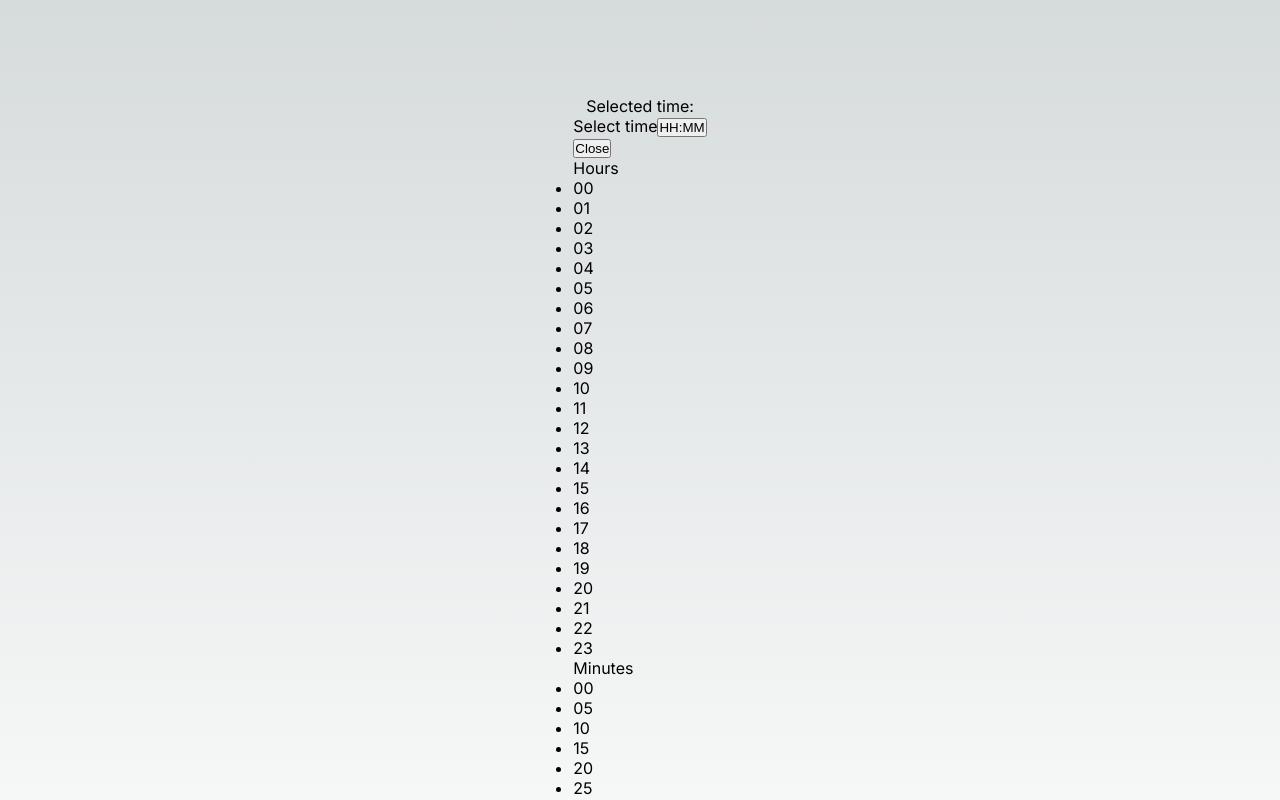
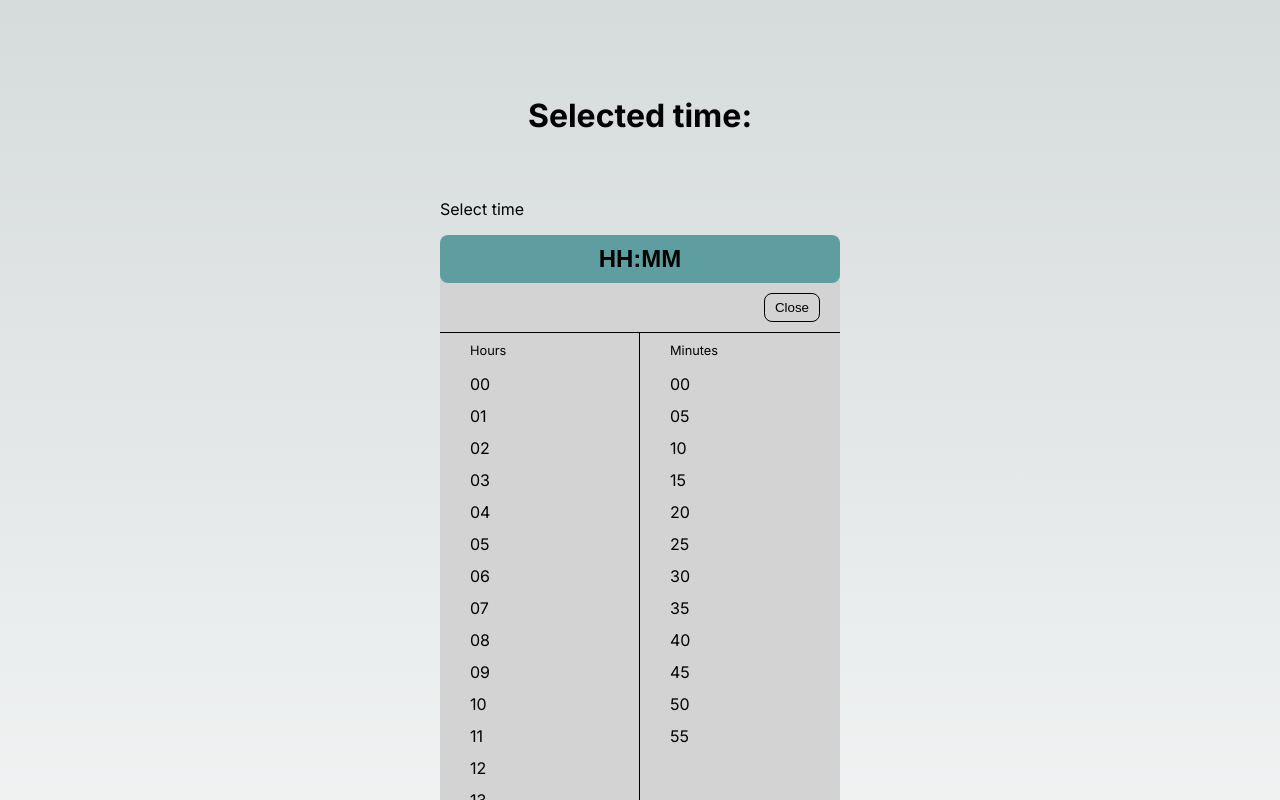
Before and after one commit to thepunkyone/time-picker, a Next.js app: page / in a window 1280 px wide. Both pictures are taken after a click on the button "HH:MM". Shown: the top 800 px of the page. Built offline with nearby package versions, Linux system fonts and the light colour scheme.

Commit message:
style: styled component

```diff
--- a/src/components/TimePicker/index.js
+++ b/src/components/TimePicker/index.js
@@ -12,7 +12,7 @@ const initialState = {
   minutes: { value: null, label: "MM" },
 };
 
-const TimePicker = ({ dateAndTime, onChange }) => {
+const TimePicker = ({ className, dateAndTime, onChange }) => {
   const [menuOpen, setMenuOpen] = useState(false);
   const [time, setTime] = useState(initialState);
 
@@ -63,9 +63,12 @@ const TimePicker = ({ dateAndTime, onChange }) => {
   };
 
   return (
-    <div>
-      <span id="label">Select time</span>
+    <div className={classNames(styles.field, className)}>
+      <span className={styles.label} id="label">
+        Select time
+      </span>
       <button
+        className={styles.button}
         aria-labelledby="label"
         aria-controls="menu"
         aria-expanded={menuOpen}
@@ -89,6 +92,7 @@ const TimePicker = ({ dateAndTime, onChange }) => {
 };
 
 TimePicker.propTypes = {
+  className: PropTypes.string,
   dateAndTime: PropTypes.string.isRequired,
   onChange: PropTypes.func.isRequired,
 };
--- a/src/components/TimePicker/styles.module.css
+++ b/src/components/TimePicker/styles.module.css
@@ -1,3 +1,33 @@
+
+.field {
+    display: block;
+    width: 100%;
+}
+
+.label {
+    display: block;
+    margin-bottom: 1em;
+}
+
+.button {
+    position: relative;
+    display: block;
+    width: 100%;
+    color: black;
+    background-color: darkgray;
+    border: none;
+    border-radius: 8px;
+    padding: 10px;
+    font-size: 1.5rem;
+    font-weight: 600;
+    cursor: pointer;
+    z-index: 5;
+}
+
+.button:hover, .button:focus {
+    background-color: cadetblue;
+}
+
 .menu {
     opacity: 0;
     visibility: hidden;
--- a/src/components/TimePickerListbox/index.js
+++ b/src/components/TimePickerListbox/index.js
@@ -1,11 +1,17 @@
 import React from "react";
 import PropTypes from "prop-types";
 
-const TimePickerListbox = ({ label, times, selectedTime, onChange }) => {
+const TimePickerListbox = ({
+  className,
+  label,
+  times,
+  selectedTime,
+  onChange,
+}) => {
   const labelId = `${label}-description`;
 
   return (
-    <>
+    <div className={className}>
       <span id={labelId}>{label}</span>
       <ul role="listbox" aria-labelledby={labelId}>
         {times.map((time) => (
@@ -14,16 +20,18 @@ const TimePickerListbox = ({ label, times, selectedTime, onChange }) => {
             role="option"
             aria-selected={time.value === selectedTime}
             onClick={() => onChange(time)}
+            tabIndex={time.value === selectedTime ? -1 : 0}
           >
             {time.label}
           </li>
         ))}
       </ul>
-    </>
+    </div>
   );
 };
 
 TimePickerListbox.propTypes = {
+  className: PropTypes.string,
   label: PropTypes.string.isRequired,
   times: PropTypes.arrayOf(
     PropTypes.shape({
--- a/src/components/TimePickerMenu/index.js
+++ b/src/components/TimePickerMenu/index.js
@@ -1,10 +1,13 @@
 import React from "react";
 import PropTypes from "prop-types";
+import classNames from "classnames";
 
 import hoursOptions from "@/components/TimePickerMenu/times/hours";
 import minutesOptions from "@/components/TimePickerMenu/times/minutes";
 
 import TimePickerListbox from "@/components/TimePickerListbox";
+
+import styles from "./styles.module.css";
 
 const TimePickerMenu = ({
   className,
@@ -16,16 +19,20 @@ const TimePickerMenu = ({
   onClose,
 }) => {
   return (
-    <div className={className} id={id}>
-      <button onClick={onClose}>Close</button>
-      <div>
+    <div className={classNames(styles.menu, className)} id={id}>
+      <button className={styles.closeButton} onClick={onClose}>
+        Close
+      </button>
+      <div className={styles.lists}>
         <TimePickerListbox
+          className={styles.list}
           times={hoursOptions}
           selectedTime={hours}
           onChange={onSelectHours}
           label="Hours"
         />
         <TimePickerListbox
+          className={styles.list}
           times={minutesOptions}
           selectedTime={minutes}
           onChange={onSelectMinutes}
--- /dev/null
+++ b/src/components/TimePickerMenu/styles.module.css
@@ -0,0 +1,63 @@
+.menu {
+    background-color: lightgray;
+    padding-top: 16px;
+    margin-top: -16px;
+    border-bottom-left-radius: 8px;
+    border-bottom-right-radius: 8px;
+}
+
+.closeButton {
+    display: block;
+    margin: 10px 20px 10px auto;
+    background: none;
+    border: 1px solid black;
+    border-radius: 8px;
+    padding: 6px 10px;
+    color: black;
+    cursor: pointer;
+}
+
+.closeButton:hover, .closeButton:focus {
+    background-color: darkgrey;
+}
+
+.lists {
+    display: flex;
+    border-top: 1px solid black;
+}
+
+.list {
+    width: 50%;
+    padding: 10px 20px 20px;
+    color:black;
+}
+
+.list:first-of-type {
+    border-right: 1px solid black;
+}
+
+.list ul {
+    list-style-type: none;
+}
+
+.list span {
+    display: block;
+    margin-left: 10px;
+    margin-bottom: 10px;
+    font-size: 0.8rem;
+}
+
+.list li {
+    padding: 6px 10px;
+    border-radius: 4px;
+    cursor: pointer;
+
+}
+
+.list li:hover, .list li:focus {
+    background-color: cadetblue;
+}
+
+.list li[aria-selected=true] {
+    background-color: teal;
+}
--- a/src/pages/index.js
+++ b/src/pages/index.js
@@ -30,12 +30,16 @@ export default function Home() {
         <link rel="icon" href="/favicon.ico" />
       </Head>
       <main className={`${styles.main} ${inter.className}`}>
-        <p>
+        <h1 className={styles.heading}>
           Selected time:{" "}
           {userHasSelectedTime ? dayjs(dateAndTime).format("hh:mm") : ""}
-        </p>
+        </h1>
 
-        <TimePicker dateAndTime={dateAndTime} onChange={handleTimeChange} />
+        <TimePicker
+          className={styles.picker}
+          dateAndTime={dateAndTime}
+          onChange={handleTimeChange}
+        />
       </main>
     </>
   );
--- a/src/styles/Home.module.css
+++ b/src/styles/Home.module.css
@@ -3,227 +3,15 @@
   flex-direction: column;
   justify-content: space-between;
   align-items: center;
-  padding: 6rem;
+  padding: 6rem 2rem;
   min-height: 100vh;
 }
 
-.description {
-  display: inherit;
-  justify-content: inherit;
-  align-items: inherit;
-  font-size: 0.85rem;
-  max-width: var(--max-width);
-  width: 100%;
-  z-index: 2;
-  font-family: var(--font-mono);
+.heading {
+  max-width: 400px;
+  margin-bottom: 2em;
 }
 
-.description a {
-  display: flex;
-  justify-content: center;
-  align-items: center;
-  gap: 0.5rem;
+.picker {
+  max-width: 400px;
 }
-
-.description p {
-  position: relative;
-  margin: 0;
-  padding: 1rem;
-  background-color: rgba(var(--callout-rgb), 0.5);
-  border: 1px solid rgba(var(--callout-border-rgb), 0.3);
-  border-radius: var(--border-radius);
-}
-
-.code {
-  font-weight: 700;
-  font-family: var(--font-mono);
-}
-
-.grid {
-  display: grid;
-  grid-template-columns: repeat(4, minmax(25%, auto));
-  width: var(--max-width);
-  max-width: 100%;
-}
-
-.card {
-  padding: 1rem 1.2rem;
-  border-radius: var(--border-radius);
-  background: rgba(var(--card-rgb), 0);
-  border: 1px solid rgba(var(--card-border-rgb), 0);
-  transition: background 200ms, border 200ms;
-}
-
-.card span {
-  display: inline-block;
-  transition: transform 200ms;
-}
-
-.card h2 {
-  font-weight: 600;
-  margin-bottom: 0.7rem;
-}
-
-.card p {
-  margin: 0;
-  opacity: 0.6;
-  font-size: 0.9rem;
-  line-height: 1.5;
-  max-width: 30ch;
-}
-
-.center {
-  display: flex;
-  justify-content: center;
-  align-items: center;
-  position: relative;
-  padding: 4rem 0;
-}
-
-.center::before {
-  background: var(--secondary-glow);
-  border-radius: 50%;
-  width: 480px;
-  height: 360px;
-  margin-left: -400px;
-}
-
-.center::after {
-  background: var(--primary-glow);
-  width: 240px;
-  height: 180px;
-  z-index: -1;
-}
-
-.center::before,
-.center::after {
-  content: '';
-  left: 50%;
-  position: absolute;
-  filter: blur(45px);
-  transform: translateZ(0);
-}
-
-.logo {
-  position: relative;
-}
-/* Enable hover only on non-touch devices */
-@media (hover: hover) and (pointer: fine) {
-  .card:hover {
-    background: rgba(var(--card-rgb), 0.1);
-    border: 1px solid rgba(var(--card-border-rgb), 0.15);
-  }
-
-  .card:hover span {
-    transform: translateX(4px);
-  }
-}
-
-@media (prefers-reduced-motion) {
-  .card:hover span {
-    transform: none;
-  }
-}
-
-/* Mobile */
-@media (max-width: 700px) {
-  .content {
-    padding: 4rem;
-  }
-
-  .grid {
-    grid-template-columns: 1fr;
-    margin-bottom: 120px;
-    max-width: 320px;
-    text-align: center;
-  }
-
-  .card {
-    padding: 1rem 2.5rem;
-  }
-
-  .card h2 {
-    margin-bottom: 0.5rem;
-  }
-
-  .center {
-    padding: 8rem 0 6rem;
-  }
-
-  .center::before {
-    transform: none;
-    height: 300px;
-  }
-
-  .description {
-    font-size: 0.8rem;
-  }
-
-  .description a {
-    padding: 1rem;
-  }
-
-  .description p,
-  .description div {
-    display: flex;
-    justify-content: center;
-    position: fixed;
-    width: 100%;
-  }
-
-  .description p {
-    align-items: center;
-    inset: 0 0 auto;
-    padding: 2rem 1rem 1.4rem;
-    border-radius: 0;
-    border: none;
-    border-bottom: 1px solid rgba(var(--callout-border-rgb), 0.25);
-    background: linear-gradient(
-      to bottom,
-      rgba(var(--background-start-rgb), 1),
-      rgba(var(--callout-rgb), 0.5)
-    );
-    background-clip: padding-box;
-    backdrop-filter: blur(24px);
-  }
-
-  .description div {
-    align-items: flex-end;
-    pointer-events: none;
-    inset: auto 0 0;
-    padding: 2rem;
-    height: 200px;
-    background: linear-gradient(
-      to bottom,
-      transparent 0%,
-      rgb(var(--background-end-rgb)) 40%
-    );
-    z-index: 1;
-  }
-}
-
-/* Tablet and Smaller Desktop */
-@media (min-width: 701px) and (max-width: 1120px) {
-  .grid {
-    grid-template-columns: repeat(2, 50%);
-  }
-}
-
-@media (prefers-color-scheme: dark) {
-  .vercelLogo {
-    filter: invert(1);
-  }
-
-  .logo {
-    filter: invert(1) drop-shadow(0 0 0.3rem #ffffff70);
-  }
-}
-
-@keyframes rotate {
-  from {
-    transform: rotate(360deg);
-  }
-  to {
-    transform: rotate(0deg);
-  }
-}
```
